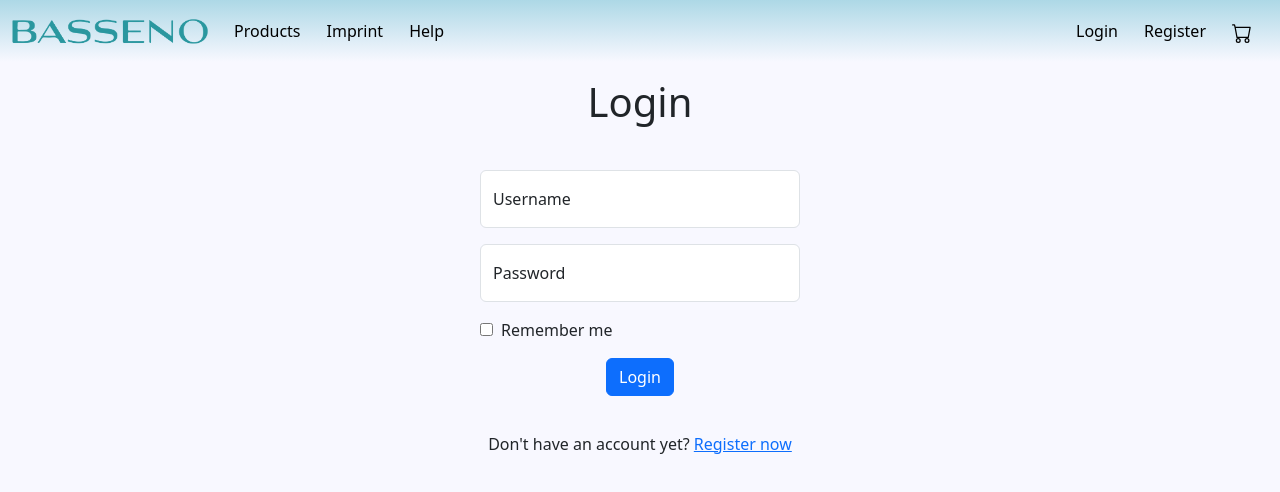
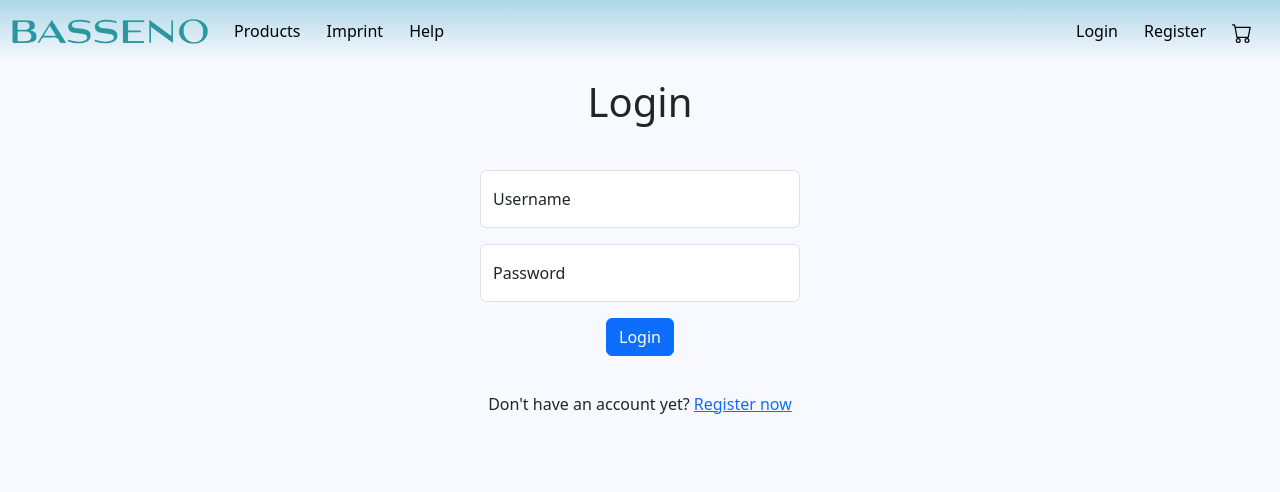
Before and after one commit to Paul-Slawicek/webeng-project, a Vue app in the folder fweng/: page /login in a window 1280 px wide. Shown: the top 492 px of the page. Built offline with nearby package versions, Linux system fonts and the light colour scheme.

Commit message:
removed remember me

```diff
--- a/fweng/src/stores/authStore.js
+++ b/fweng/src/stores/authStore.js
@@ -12,8 +12,7 @@ export const useAuthStore = defineStore('auth', {
           return;
         }
         const decoded = jwtDecode(state.token);
-        console.debug("Decoded Token:", decoded); // Nur für Debugging
-        return decoded.role || "user"; // Extrahiere Benutzerrolle
+        return decoded.role || "user";
       } catch (error) {
         console.error("Fehler beim Dekodieren des Tokens:", error);
       }
@@ -26,17 +25,15 @@ export const useAuthStore = defineStore('auth', {
         }
         console.log(state.token);
         const decoded = jwtDecode(state.token);
-        console.debug("Decoded Token:", decoded); // Nur für Debugging
-        return decoded.sub || decoded.id; // Extrahiere Benutzer-ID
+        return decoded.sub || decoded.id;
       } catch (error) {
         console.error("Fehler beim Dekodieren des Tokens:", error);
       }
-    }
+    },
   },
   actions: {
-    login(token, rememberMe) {
+    login(token) {
       this.token = token;
-      console.log('rememberMe', rememberMe);
     },
     logout() {
       this.token = null;
--- a/fweng/src/views/LoginView.vue
+++ b/fweng/src/views/LoginView.vue
@@ -14,11 +14,6 @@
           <input type="password" class="form-control" id="password" v-model="password" placeholder="Password"
             required />
           <label for="password">Password</label>
-        </div>
-
-        <div class="mb-3 text-start">
-          <input type="checkbox" id="remember" v-model="rememberMe" />
-          <label for="remember" class="ms-2">Remember me</label>
         </div>
 
         <div class="text-center">
@@ -43,7 +38,6 @@ export default {
     return {
       username: "",
       password: "",
-      rememberMe: false,
     };
   },
   setup() {
@@ -62,12 +56,11 @@ export default {
         console.log("Received Token:", token);
 
         // Save the token in the Pinia store
-        this.authStore.login(token, this.rememberMe);
+        this.authStore.login(token);
         alert("Login successful");
         this.$router.push("/");
       } catch (error) {
         console.error("Login error:", error);
-
         alert("Username or password is incorrect.");
       }
     },
```
